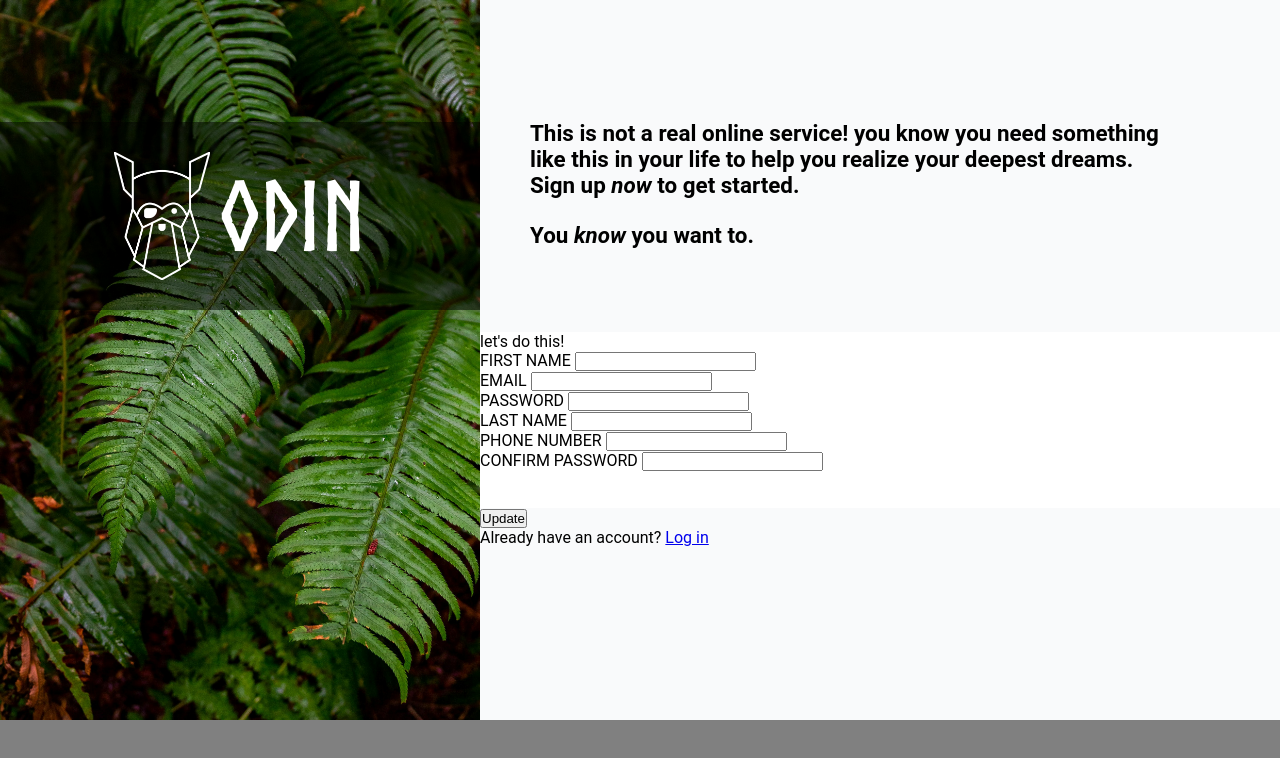
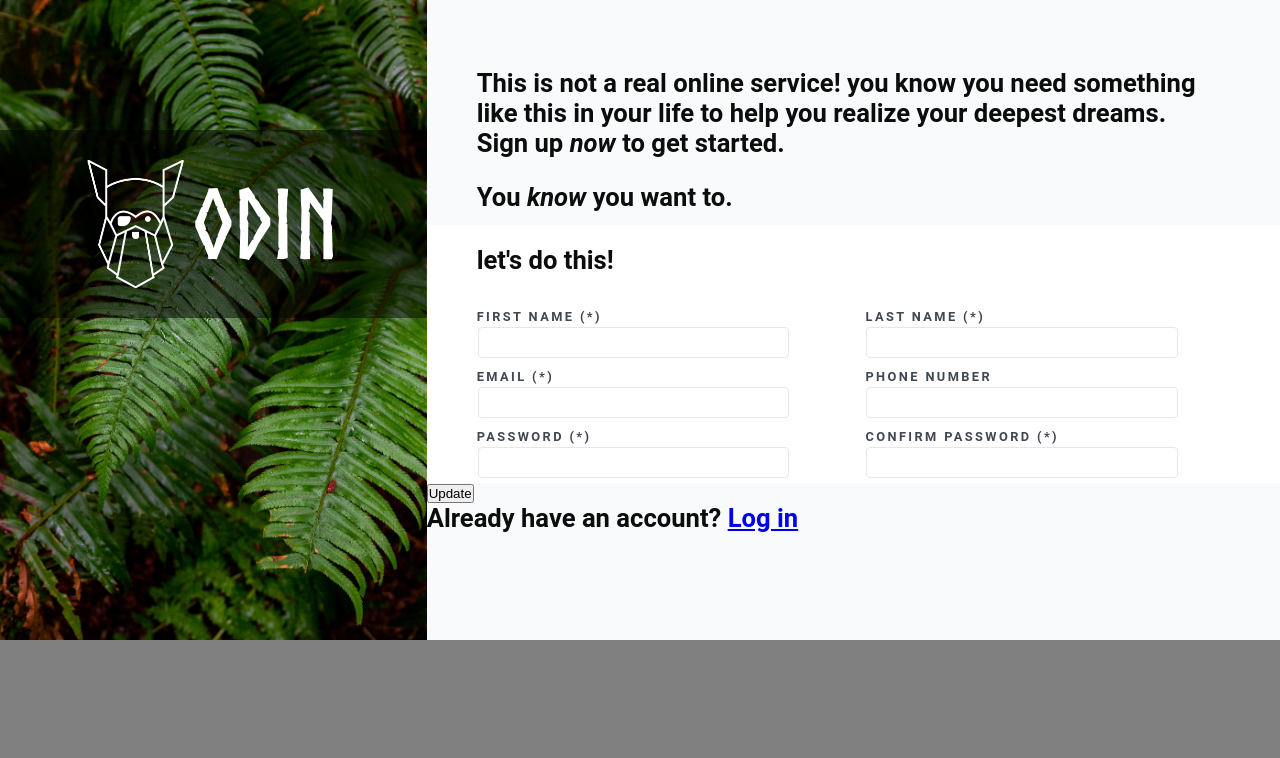
Before and after one commit to F-arellano/odin-sign-up-form, a plain HTML site: page index.html in a window 1280 px wide. Drawn offline with Linux system fonts and the light colour scheme.

Commit message:
ADD: style of middle content
+ inputs get a red border when invalid

```diff
--- a/css/style.css
+++ b/css/style.css
@@ -2,11 +2,16 @@
     margin: 0px;
     padding: 0px;
     box-sizing: border-box;
-    --banner-width: 500px;
+    --banner-flex: 3;
+    --content-flex: 6;
     --banner-ratio: calc(2792 / 1862);
     --banner-background: rgb(0,0,0,0.5);
     --content-background: #f9fafb;
     --form-background: #ffffff;
+    --font-color: #0b0c0c;
+    --label-color: #404752;
+    --border-form-color: #E5E7EB;
+    --border-form-invalid-color: red;
 }
 
 @font-face {
@@ -21,6 +26,42 @@ body {
     font-family: roboto, sans-serif;
 }
 
+p {
+    font-size: 1.6rem;
+    font-weight: 600;
+    margin-bottom: 1.5rem;
+    color: var(--font-color);
+}
+
+label {
+    display: block;
+    font-size: 0.8rem;
+    font-weight: bold;
+    letter-spacing: .15rem;
+    color: var(--label-color);
+
+    margin-top: 10px;
+    margin-bottom: 2px;
+}
+
+input[type="text"],
+input[type="email"],
+input[type="password"],
+input[type="tel"] {
+    padding: 0.35rem;
+    width: 35ch;
+    border-radius: 4px;
+    border: 1px solid var(--border-form-color);
+    margin: 1px;
+
+    font-size: 1rem;
+
+    &:invalid {
+        border: 2px solid var(--border-form-invalid-color);
+        margin: 0px;
+    }
+}
+
 /* ========= SIDE BANNER =========== */
 
 .banner-img {
@@ -29,7 +70,7 @@ body {
 }
 
 .banner {
-    flex: 3;
+    flex: var(--banner-flex);
     background: antiquewhite;
     position: relative;
     display: inline-block;
@@ -37,7 +78,7 @@ body {
 
 .banner-text {
     position: absolute;
-    top: 30%;
+    top: 35%;
     left: 50%;
     transform: translate( -50%, -50% );
     padding: 30px;
@@ -63,8 +104,8 @@ body {
 /* ===== FORM CONTENT ========*/
 .content {
     background: wheat;
-    flex: 5;
-    aspect-ratio: calc(5 / (3 * var(--banner-ratio)));
+    flex: var(--content-flex);
+    aspect-ratio: calc(var(--content-flex) / (var(--banner-flex) * var(--banner-ratio)));
 
     display: flex;
     flex-direction: column;
@@ -72,26 +113,34 @@ body {
 }
 
 .top {
-    flex: 30;
+    flex: 25;
     background-color: var(--content-background);
     height: 100px;
-    padding: 15% 0px 0px 50px;
+    padding: 8% 0px 0px 50px;
 }
 
 .middle {
-    flex: 25;
+    flex: 35;
     background-color: var(--form-background);
     height: 200px;
+    padding: 20px 50px;
+}
+
+.form-content {
+    display: flex;
+    gap: 10%;
+}
+
+.left {
+    /* flex: 1; */
+}
+
+.right {
+    /* flex: 1; */
 }
 
 .bottom {
-    flex: 30;
+    flex: 25;
     background-color: var(--content-background);
     height: 300px;
 }
-
-.top > p {
-    font-size: 1.4rem;
-    font-weight: 600;
-    margin-bottom: 1.5rem;
-}
--- a/index.html
+++ b/index.html
@@ -28,23 +28,24 @@
         <div class="middle">
             <p>let's do this!</p>
             <form id="sign-up" action="./" method="post">
+                <div class="form-content">
                     <div class="left">
                         <div>
-                        <label for="first-name">FIRST NAME</label>
+                            <label for="first-name">FIRST NAME (*)</label>
                             <input id="first-name" type="text">
                         </div>
                         <div>
-                        <label for="email">EMAIL</label>
+                            <label for="email">EMAIL (*)</label>
                             <input id="email" type="email">
                         </div>
                         <div>
-                        <label for="password">PASSWORD</label>
+                            <label for="password">PASSWORD (*)</label>
                             <input id="password" type="password">
                         </div>
                     </div>
                     <div class="right">
                         <div>
-                        <label for="last-name">LAST NAME</label>
+                            <label for="last-name">LAST NAME (*)</label>
                             <input id="last-name" type="text">
                         </div>
                         <div>
@@ -52,8 +53,9 @@
                             <input id="phone" type="tel">
                         </div>
                         <div>
-                        <label for="password-confirm">CONFIRM PASSWORD</label>
+                            <label for="password-confirm">CONFIRM PASSWORD (*)</label>
                             <input id="password-confirm" type="password">
+                        </div>
                     </div>
                 </div>
             </form>
```
Lines whose indentation alone changed are shown as unchanged.
